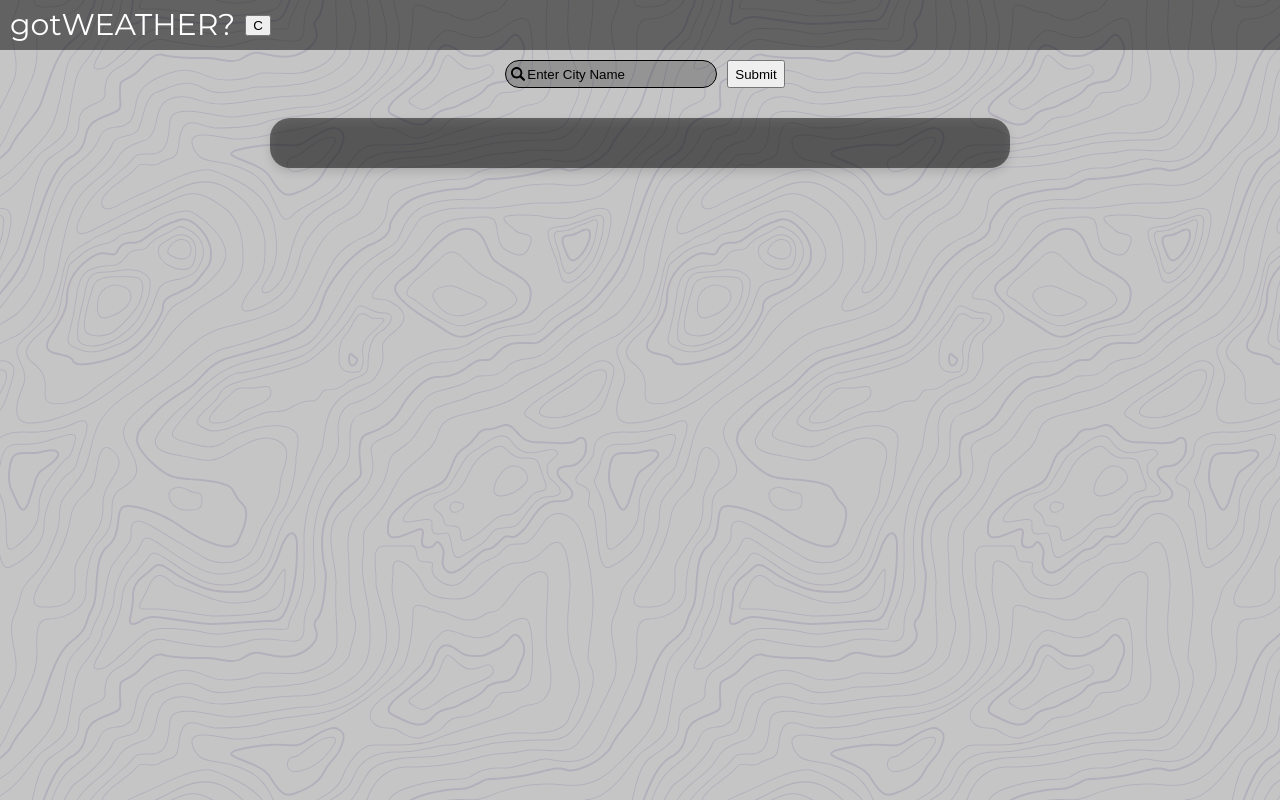
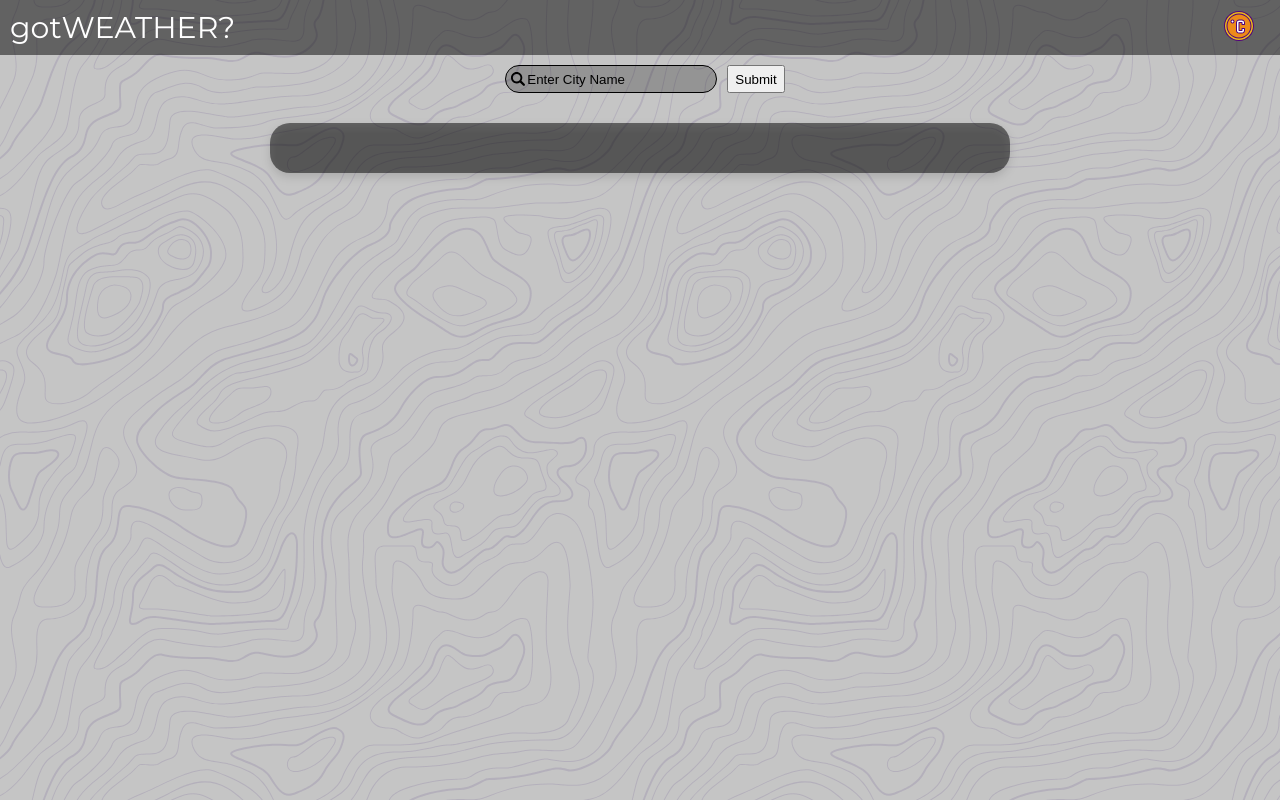
Before and after one commit to craigmclean39/weather-top, a website built with webpack: page dist/index.html in a window 1280 px wide. Built offline with nearby package versions, Linux system fonts and the light colour scheme; no server answers.

Commit message:
Added icons for the C/F button

```diff
--- a/src/styles/styles.css
+++ b/src/styles/styles.css
@@ -31,6 +31,7 @@ body {
   width: 100%;
   background-color: rgba(0, 0, 0, 0.5);
   min-height: 5rem;
+  justify-content: space-between;
 }
 
 .header__title {
@@ -39,6 +40,16 @@ body {
 }
 
 .header__temp-mode-button {
+  outline: none;
+  border: none;
+  background-color: transparent;
+  margin: 1rem;
+  margin-right: 2rem;
+}
+
+.header__temp-mode-button__image {
+  width: 3rem;
+  height: 3rem;
 }
 
 .search-form {
--- a/src/weatherAppManager.js
+++ b/src/weatherAppManager.js
@@ -4,6 +4,8 @@ import WeatherFetcher from './weatherFetcher';
 import WeatherDom from './weatherDom';
 import LocalStorageHelper from './localStorageHelper';
 import SearchIcon from './icons/search.svg';
+import CelsiusIcon from './icons/celsius.svg';
+import FahrenheitIcon from './icons/fahrenheit.svg';
 
 export default class WeatherAppManager {
   constructor() {
@@ -86,7 +88,12 @@ export default class WeatherAppManager {
       'button',
       'header__temp-mode-button'
     );
-    this._tempModeBtn.innerText = 'C';
+    this._buttonImage = DomHelper.createElement(
+      'img',
+      'header__temp-mode-button__image'
+    );
+    this._tempModeBtn.appendChild(this._buttonImage);
+    this._buttonImage.src = CelsiusIcon;
 
     this._tempModeBtn.addEventListener('click', this.toggleTempuratureMode);
 
@@ -233,10 +240,10 @@ export default class WeatherAppManager {
   toggleTempuratureMode() {
     if (this._temperatureMode === ConversionUtility.temperatureModes.celsius) {
       this._temperatureMode = ConversionUtility.temperatureModes.fahrenheit;
-      this._tempModeBtn.innerText = 'F';
+      this._buttonImage.src = FahrenheitIcon;
     } else {
       this._temperatureMode = ConversionUtility.temperatureModes.celsius;
-      this._tempModeBtn.innerText = 'C';
+      this._buttonImage.src = CelsiusIcon;
     }
 
     this.reloadWeather();
```
Also changed, not shown: src/icons/celsius.svg (added), src/icons/fahrenheit.svg (added), 1 other file.
